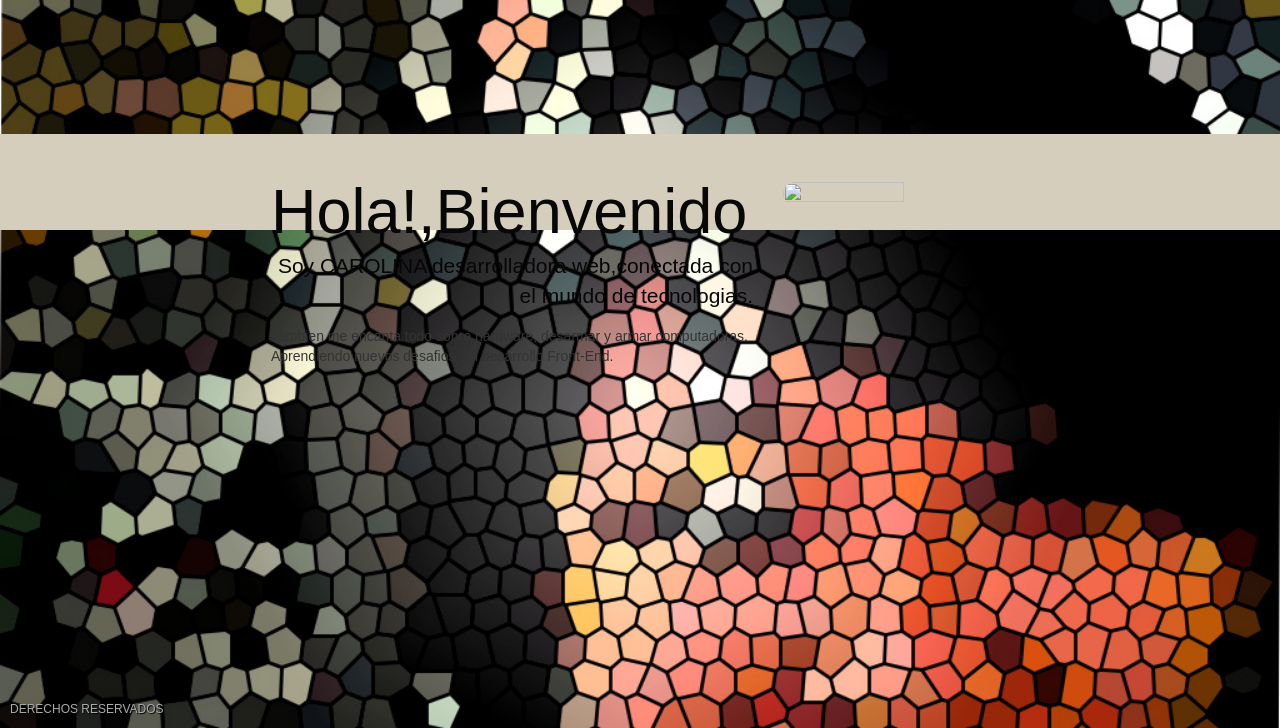
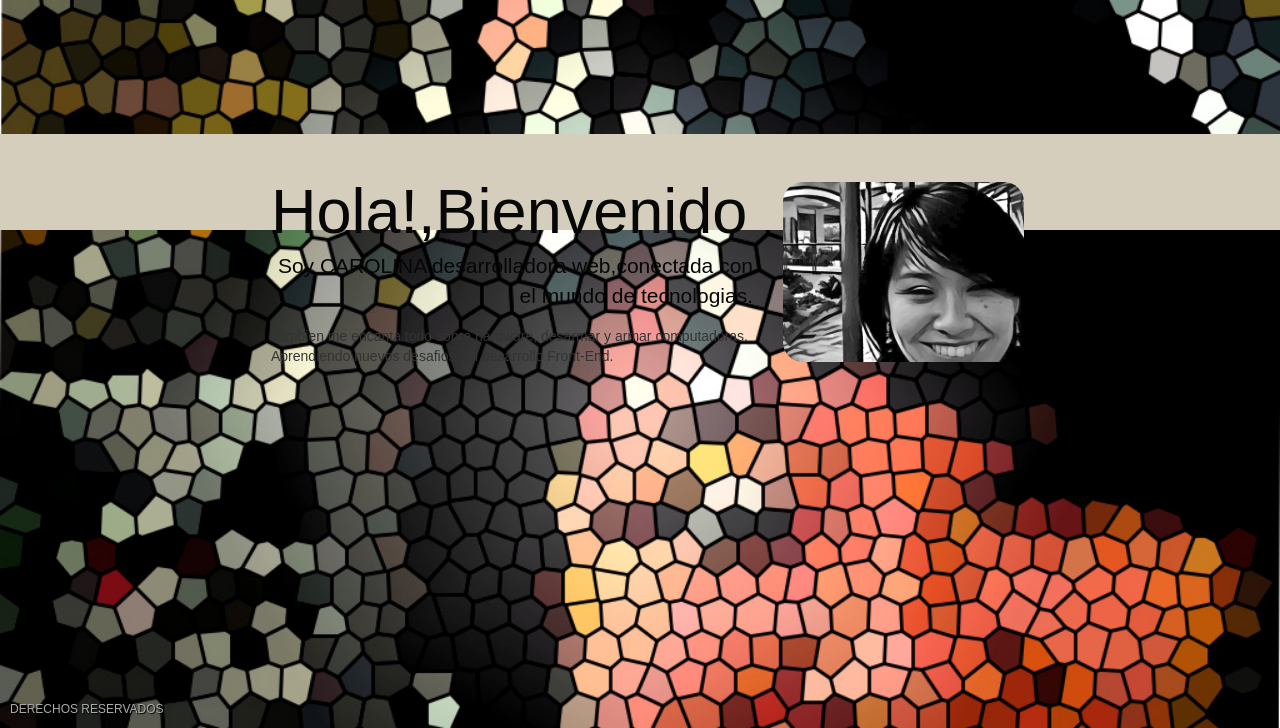
Before and after one commit to carol198/Portafolio, a plain HTML site: page acerca.html in a window 1280 px wide. Shown: the part 72-800 px from the top of the page. Drawn offline with nearby package versions, Linux system fonts and the light colour scheme.

Commit message:
cambio de error de acerca de imagen

```diff
--- a/acerca.html
+++ b/acerca.html
@@ -86,7 +86,7 @@
 		  			Aprendiendo nuevos desafios del desarrollo Front-End.</article>
 			</div>
 			<div class="col-md-6">
-				<img src="images/bg1.jpg" alt="" />
+				<img src="images/1.jpg" alt="" />
 			</div>
 
 
@@ -97,7 +97,5 @@
 
             </span>
 		</div>
-
-
     </body>
 </html>
```
Also changed, not shown: habilidades.html (+0 -1 lines), index.html (+1 -1 lines).
